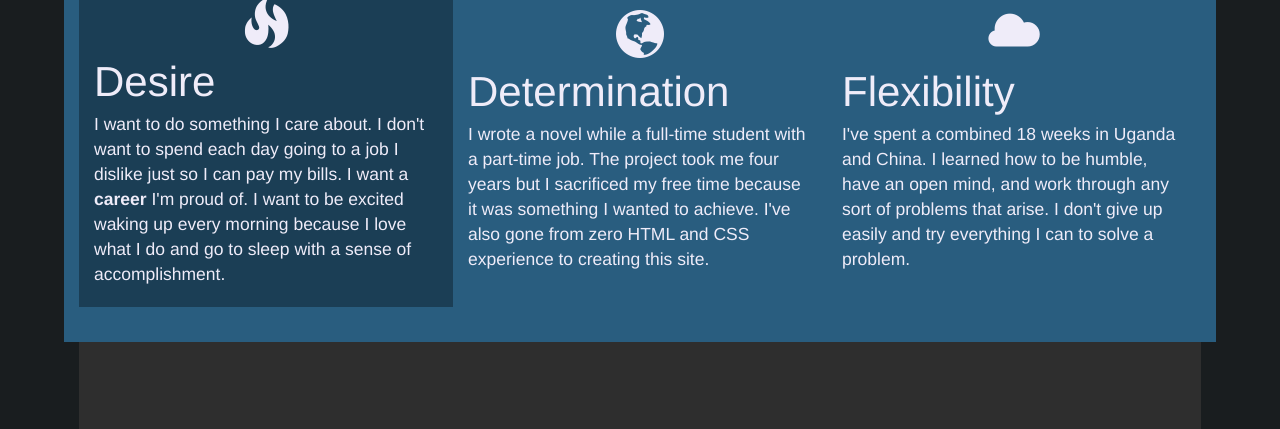
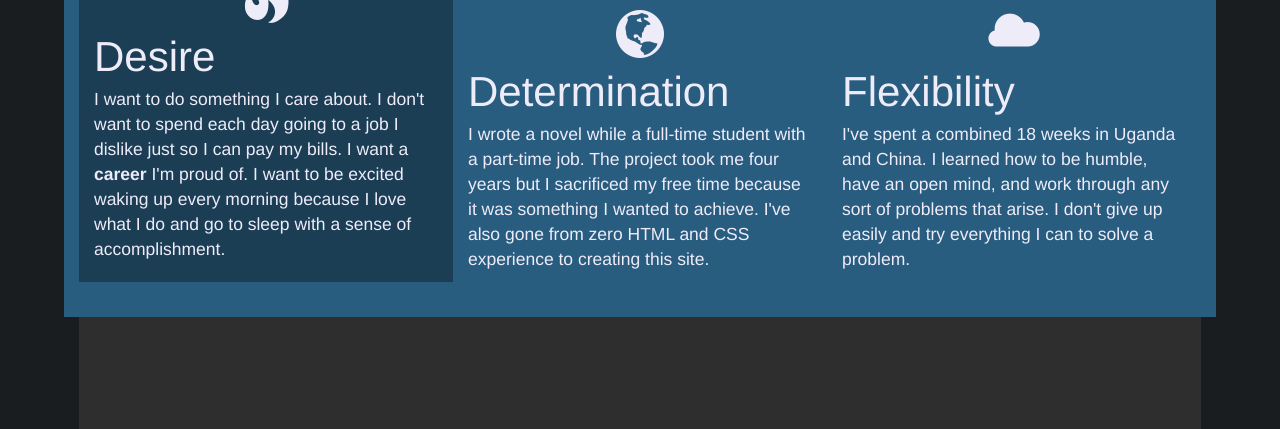
Before and after one commit to Msteimel/Msteimel.github.io, a PHP site: page / in a window 1280 px wide, with the pointer over the restyled element. Shown: the part 3721-4150 px from the top of the page. Run offline with PHP 8.4, Linux system fonts and the light colour scheme; some libraries are stand-ins or nearby versions.

Commit message:
Update homepage.css

```diff
--- a/homepage.css
+++ b/homepage.css
@@ -248,7 +248,6 @@ clip-path: polygon(100% 52%, 49% 100%, 100% 100%);
 	-o-transition: 0.2;
 	transition: 0.2;
 	background-color: hsla(204, 51%, 22%, 1);
-	margin-top: 25px;
 }
 
 .pic-board-row2 {
```
